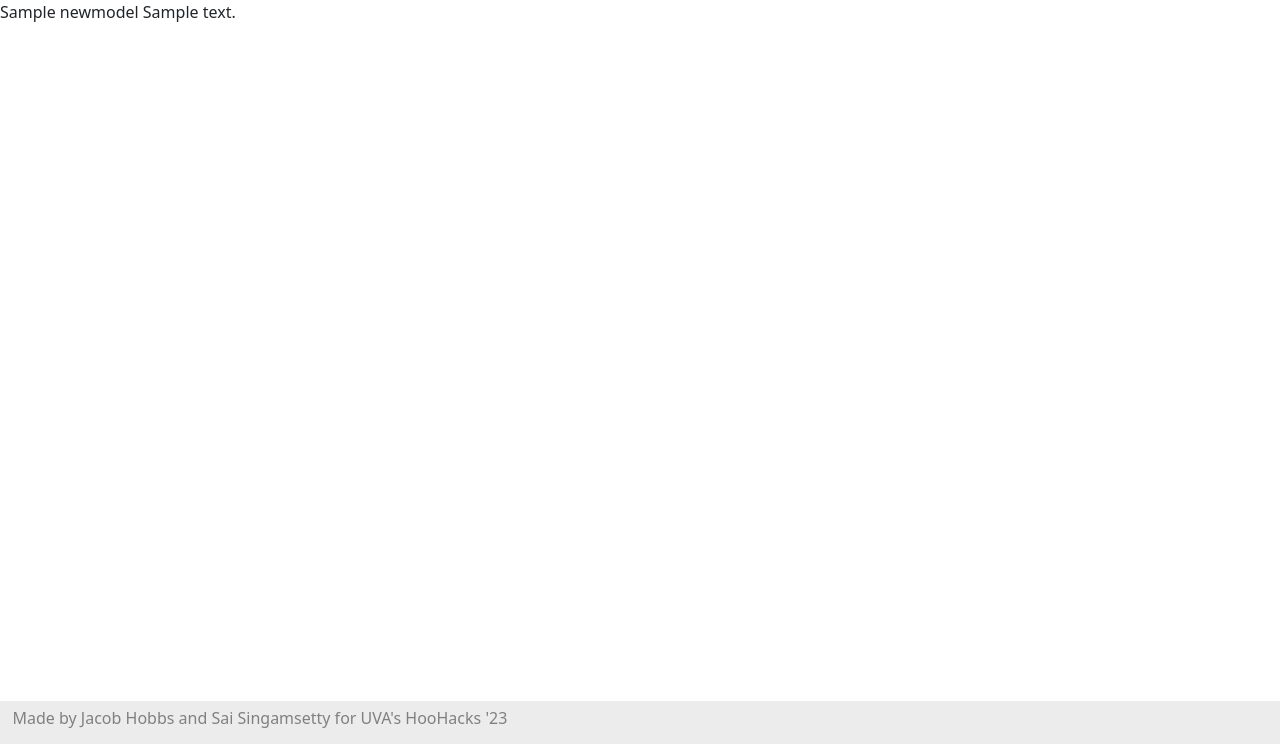
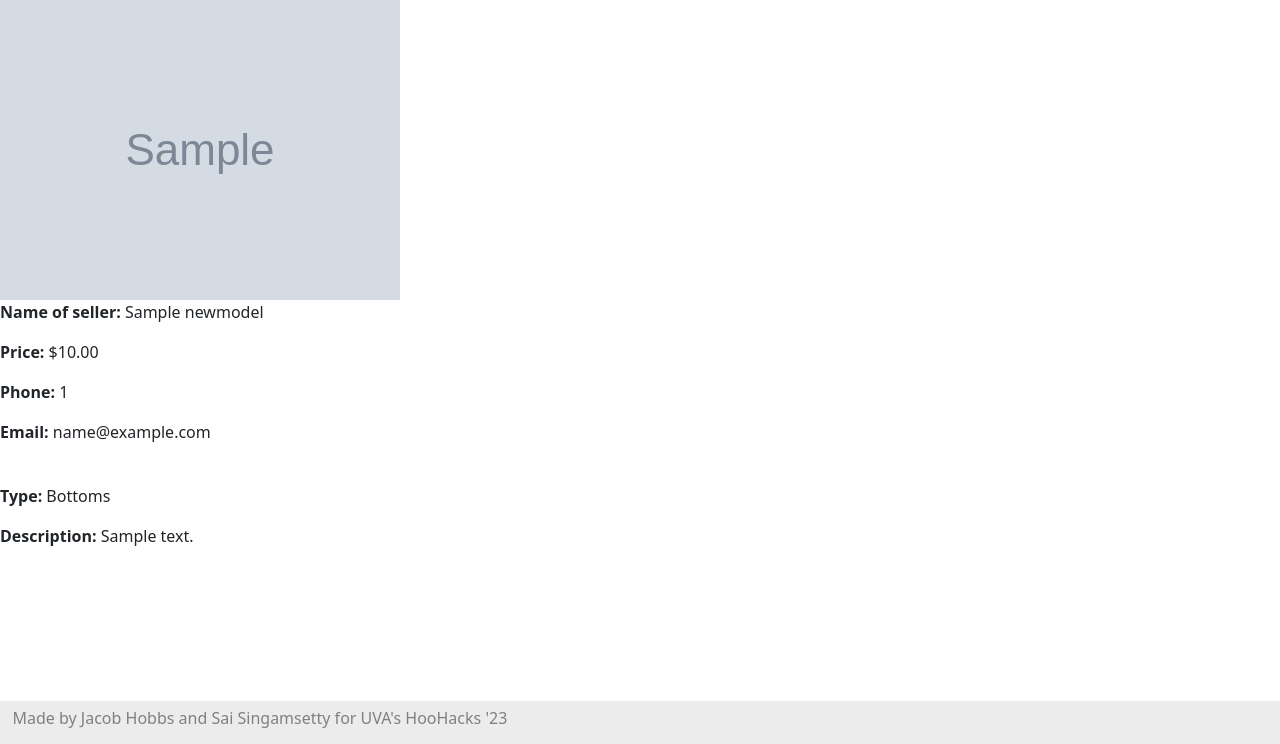
Before and after one commit to JTHobbs1100/HoosExchange, a Django app: page /singleItem/1 in a window 1280 px wide. Shown: the part 56-800 px from the top of the page. Run offline with Django 4.2, Linux system fonts and the light colour scheme; tables that the repository leaves empty hold one stand-in row (values such as "Sample post"); grey boxes marked "Sample" are stand-in pictures; some libraries are stand-ins or nearby versions.

Commit message:
viewItems formatting

```diff
--- a/HoosExchangeSite/models.py
+++ b/HoosExchangeSite/models.py
@@ -12,6 +12,7 @@ class Listing(models.Model):
         ("Top", "Top"),
         ("Shoes", "Shoes"),
         ("Accessory", "Accessory"),
+        ("Other", "Other"),
     )
 
 
@@ -35,6 +36,7 @@ class newModel(models.Model):
         ("Top", "Top"),
         ("Shoes", "Shoes"),
         ("Accessory", "Accessory"),
+        ("Other", "Other"),
     )
 
     name = models.CharField(max_length=100)
--- a/HoosExchangeSite/templates/HoosExchangeSite/singleItem.html
+++ b/HoosExchangeSite/templates/HoosExchangeSite/singleItem.html
@@ -6,8 +6,37 @@
 </head>
 <body>
 {% include "HoosExchangeSite/header.html" %}
-{{ lname }}
-{{ ldescription }}
+
+{% if limage.url %}
+
+        <img src="{{ limage.url }}" alt="image" style="max-height:300px">
+{% endif %}
+<p> <b>Name of seller: </b> {{ lname }}</p>
+<p> <b>Price:</b> ${{ lprice }} </p>
+<p> <b>Phone:</b>  {{ lphone }}</p>
+<p> <b>Email:</b>  {{ lemail }}</p>
+<br>
+<p> <b>Type:</b>  {{ ltag }}</p>
+<p> <b>Description:</b>  {{ ldescription }}</p>
+
+
+
+
+
+
+
+
+
+
+
+
+{#lname = singleListing.name#}
+{#    ltag = singleListing.tag#}
+{#    ldescription = singleListing.description#}
+{#    lprice = singleListing.price#}
+{#    lphone = singleListing.phone_number#}
+{#    lemail = singleListing.email#}
+{#    limage = singleListing.image#}
 
 
 </body>
--- a/HoosExchangeSite/views.py
+++ b/HoosExchangeSite/views.py
@@ -67,5 +67,6 @@ def singleItem(request, id):
     lprice = singleListing.price
     lphone = singleListing.phone_number
     lemail = singleListing.email
-    context={'lname':lname, 'ltag':ltag, 'ldescription':ldescription,'lprice':lprice, 'lphone':lphone, 'lemail':lemail}
+    limage = singleListing.image
+    context={'lname':lname, 'ltag':ltag, 'ldescription':ldescription,'lprice':lprice, 'lphone':lphone, 'lemail':lemail, 'limage':limage}
     return render(request, 'HoosExchangeSite/singleItem.html', context)
```
Also changed, not shown: HoosExchangeSite/templates/HoosExchangeSite/viewItems.html (+7 -7 lines), HoosExchangeSite/media/images/Screenshot_2023-03-25_at_11.28.29_PM_fTFKBen.png (added), HoosExchangeSite/media/images/Screenshot_2023-03-26_at_1.05.58_AM.png (added), HoosExchangeSite/media/images/Screenshot_2023-03-26_at_12.36.55_AM.png (added).
